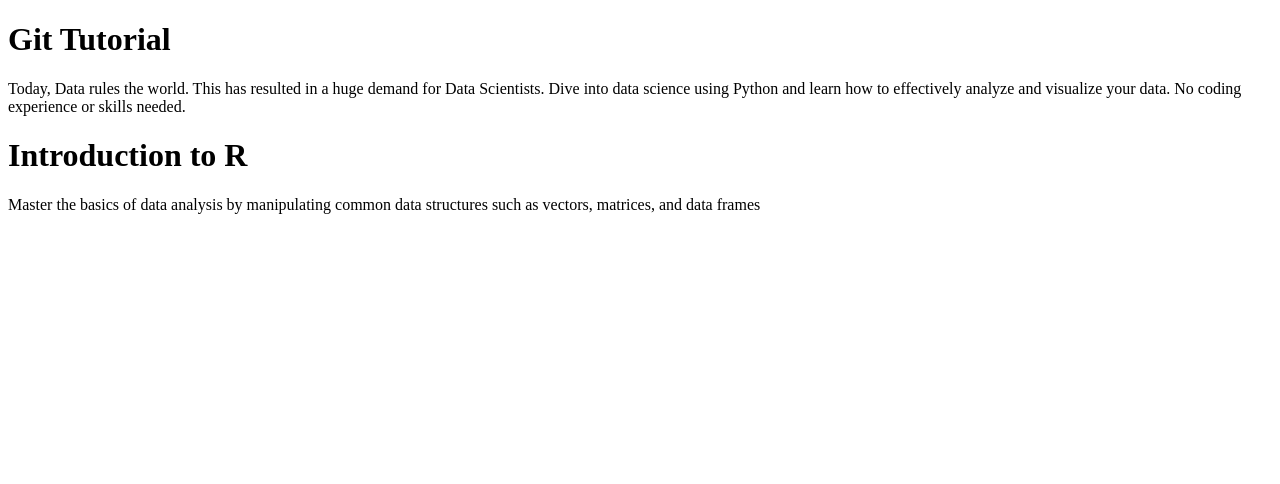
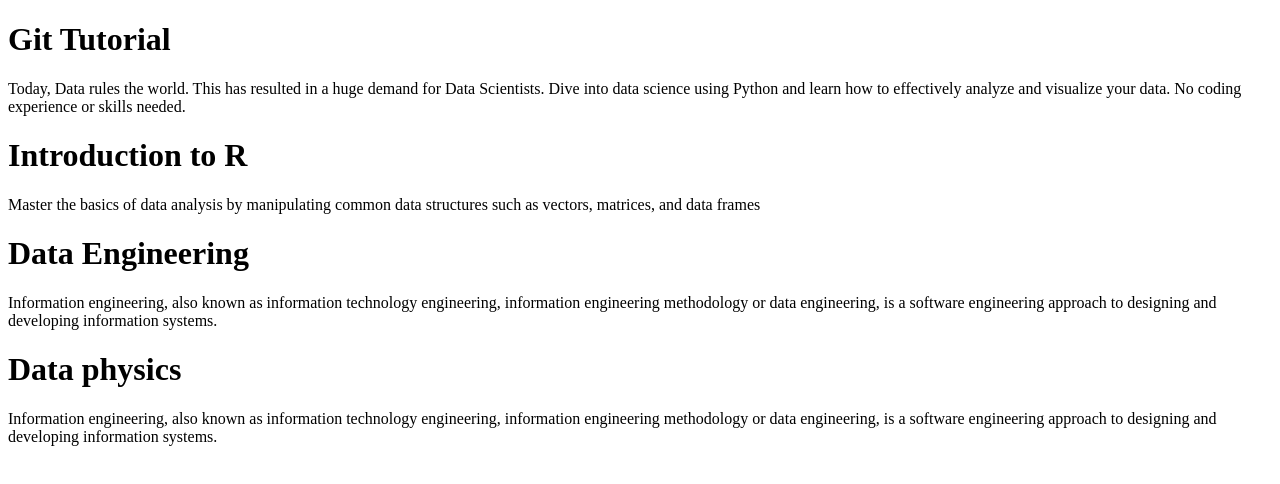
Before and after one commit to kkamalk/git-tutorial, a plain HTML site: page index.html in a window 1280 px wide. Drawn offline with Linux system fonts and the light colour scheme.

Commit message:
physcial form

```diff
--- a/index.html
+++ b/index.html
@@ -14,5 +14,11 @@
 <p>Master the basics of data analysis by manipulating common data structures such as vectors, matrices, and data frames</p>
 
 </body>
+<h1>Data Engineering</h1>
+<p>Information engineering, also known as information technology engineering, information engineering methodology or data engineering, is a software engineering approach to designing and developing information systems.<p>
+</body>
+<h1>Data physics</h1>
+<p>Information engineering, also known as information technology engineering, information engineering methodology or data engineering, is a software engineering approach to designing and developing information systems.<p>
 
+</body>
 </html>
```
